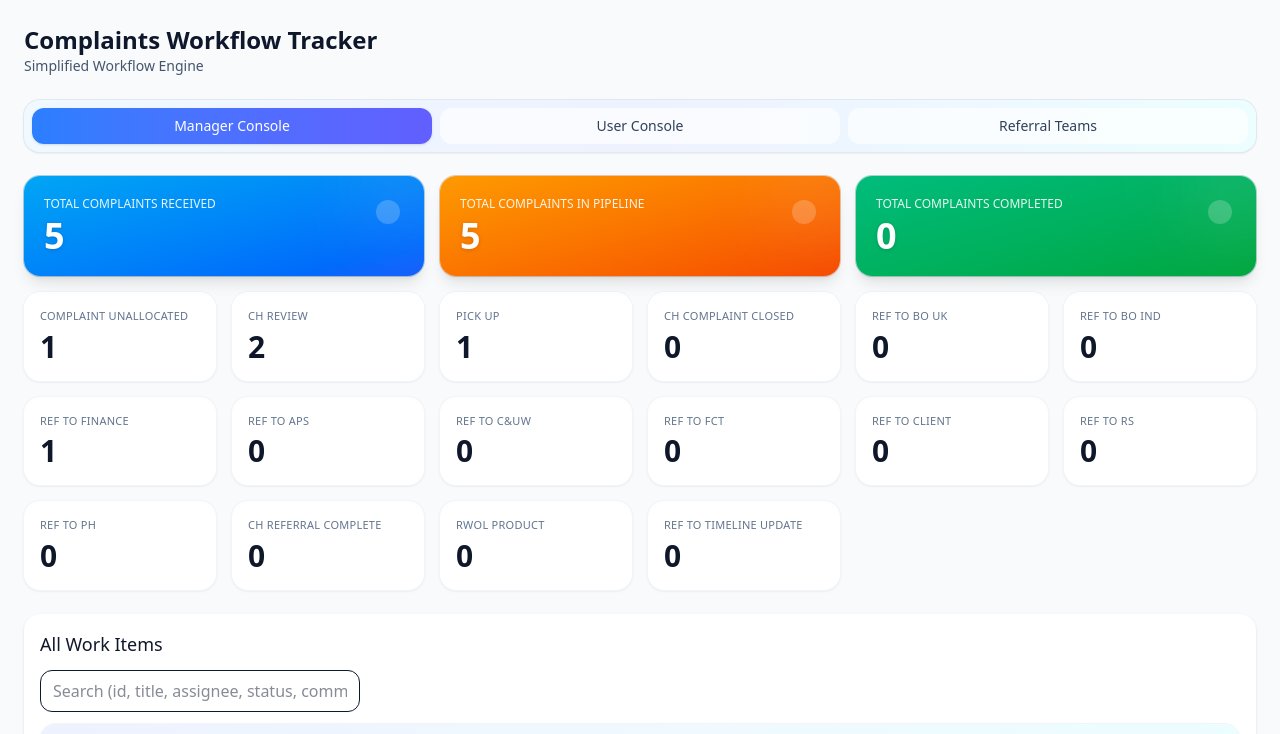
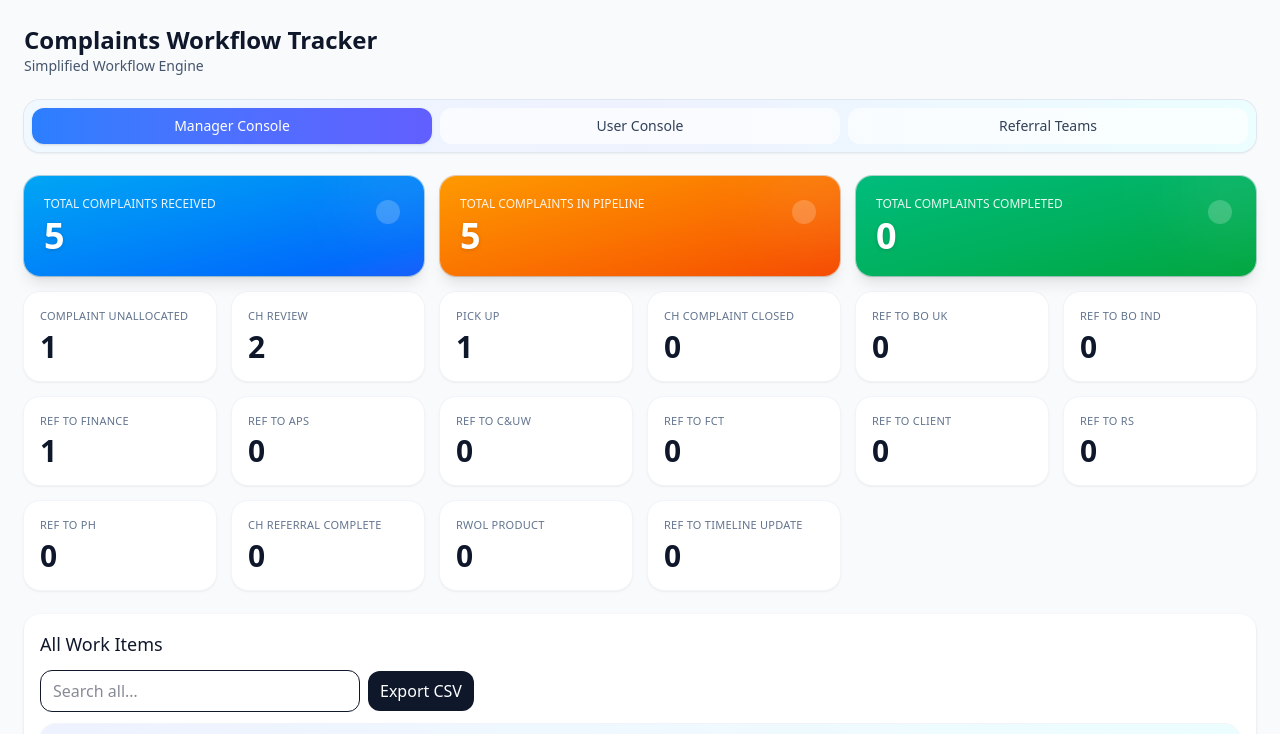
Before and after one commit to Mahiprabhu/workflow-ui, a React (Vite) app: page / in a window 1280 px wide. Shown: the top 734 px of the page. Built offline with nearby package versions, Linux system fonts and the light colour scheme.

Commit message:
csv export feature addition

```diff
--- a/src/App.jsx
+++ b/src/App.jsx
@@ -1,12 +1,4 @@
-import React, { useMemo, useState } from "react";
-
-/**
- * Workflow UI — Step 3 (UI-only) + Enhancements
- * - Comments: full history in a modal ("View all (N)") + add comment
- * - Rollup tiles: modern gradient stat cards
- * - Slightly styled table headers for all consoles
- * - All Step 3 features retained (allocation, refer, close, timing, search)
- */
+import React, { useMemo, useState, useEffect, useRef } from "react";
 
 /* ------------------ Status model ------------------ */
 const STATUSES = [
@@ -197,7 +189,7 @@ async function apiPickUp(item, { currentUser, mahiHaveActive }) {
   }
   const next = "pick_up";
   if (!canTransition(item.status, next)) throw new Error("Invalid transition to Pick up.");
-  return { ...item, assignee: currentUser, status: next, startTime: item.startTime ?? Date.now(), endTime: null };
+  return { ...item, assignee: currentUser, status: next, startTime: item.startTime ?? Date.now(), endTime: null, };
 }
 async function apiMove(item, next) {
   await delay(500 + Math.random() * 400);
@@ -300,14 +292,74 @@ function CommentsCell({ item, onAdd, onViewAll }) {
   );
 }
 
+
+function csvEscape(val) {
+  if (val == null) return "";
+  const s = String(val);
+  return /[,"\n]/.test(s) ? `"${s.replace(/"/g, '""')}"` : s;
+}
+
+function buildManagerCsvRows(items, LABEL, fmtDate, fmt, fmtDuration, totalSpentMs) {
+  const header = [
+    "ID", "Title", "Complaint Received", "Complaint Logged",
+    "Assignee", "Status", "Start", "End", "Total Time Spent (hh:mm:ss)", "Latest Comment"
+  ];
+  const rows = [header];
+
+  for (const it of items) {
+    const latestComment = (it.comments && it.comments.length)
+      ? `${new Date(it.comments[it.comments.length - 1].ts).toLocaleString()} - ${it.comments[it.comments.length - 1].author}: ${it.comments[it.comments.length - 1].text}`
+      : "";
+
+    rows.push([
+      it.id,
+      it.title,
+      fmtDate(it.receivedDate),
+      fmtDate(it.loggedDate),
+      it.assignee ?? "",
+      LABEL[it.status] ?? it.status,
+      fmt(it.startTime),
+      fmt(it.endTime),
+      fmtDuration(totalSpentMs(it)),
+      latestComment
+    ].map(csvEscape));
+  }
+  return rows.map(r => r.join(",")).join("\n");
+}
+
+function triggerDownload(filename, text) {
+  const blob = new Blob([text], { type: "text/csv;charset=utf-8;" });
+  const url = URL.createObjectURL(blob);
+  const a = document.createElement("a");
+  a.href = url;
+  a.download = filename;
+  a.style.display = "none";
+  document.body.appendChild(a);
+  a.click();
+  URL.revokeObjectURL(url);
+  a.remove();
+}
+
 /* ------------------ App ------------------ */
 export default function App() {
   // searches
   const [managerQuery, setManagerQuery] = useState("");
   const [userQuery, setUserQuery] = useState("");
   const [refQuery, setRefQuery] = useState("");
+  const managerSearchRef = useRef(null);
+  const userSearchRef = useRef(null);
+  const refSearchRef = useRef(null);
 
-  const [items, setItems] = useState(initialItems);
+
+  const [items, setItems] = useState(() => {
+    try {
+      const saved = localStorage.getItem("wf_items_v1");
+      return saved ? JSON.parse(saved) : initialItems;
+    } catch {
+      return initialItems;
+    }
+  });
+
   const [tab, setTab] = useState("manager");
   const [allocSelect, setAllocSelect] = useState({});
   const [referSelect, setReferSelect] = useState({});
@@ -345,14 +397,14 @@ React.useEffect(() => {
 
   const managerItems = useMemo(() => items.filter((i) => matchesFilter(i, managerQuery)), [items, managerQuery]);
 
-  const rawmahirItems = useMemo(
+  const rawYourItems = useMemo(
     () => items.filter((i) => i.assignee === currentUser || (i.assignee === null && i.status === "complaint_unallocated")),
     [items]
   );
-  const mahirItems = useMemo(() => rawmahirItems.filter((i) => matchesFilter(i, userQuery)), [rawmahirItems, userQuery]);
+  const yourItems = useMemo(() => rawYourItems.filter(i => matchesFilter(i, userQuery)),[rawYourItems, userQuery]);
 
   const rawRefItems = useMemo(() => items.filter((i) => i.status.startsWith("ref_to_")), [items]);
-  const referralItems = useMemo(() => rawRefItems.filter((i) => matchesFilter(i, refQuery)), [rawRefItems, refQuery]);
+  const referralItems = useMemo(() => rawRefItems.filter(i => matchesFilter(i, refQuery)), [rawRefItems, refQuery]);
 
   const mahiHaveActive = useMemo(
     () => items.some((i) => i.assignee === currentUser && i.status === "pick_up"),
@@ -523,15 +575,38 @@ React.useEffect(() => {
             {/* Grid */}
             <div className="md:col-span-6 mt-2 rounded-2xl bg-white p-4 shadow">
               <h2 className="mb-3 text-lg font-medium">All Work Items</h2>
-              <div className="mb-3">
+              <div className="mb-3 flex flex-wrap gap-2 items-center">
                 <input
+                  ref={managerSearchRef}
                   type="text"
-                  className="w-full rounded-xl border px-3 py-2 md:w-80"
-                  placeholder="Search (id, title, assignee, status, comments)…  Use * as wildcard"
+                  className="border rounded-xl px-3 py-2 w-full md:w-80"
+                  placeholder="Search all…"
                   value={managerQuery}
                   onChange={(e) => setManagerQuery(e.target.value)}
                 />
+                <button
+                  type="button"
+                  className="rounded-xl px-3 py-2 bg-slate-900 text-white hover:opacity-90"
+                  onClick={() => {
+                    const csv = buildManagerCsvRows(managerItems, LABEL, fmtDate, fmt, fmtDuration, totalSpentMs);
+                    triggerDownload(`complaints-manager-${new Date().toISOString().slice(0,10)}.csv`, csv);
+                  }}
+                  title="Export current (filtered) rows to CSV"
+                >
+                  Export CSV
+                </button>
               </div>
+
+              {/* <div className="mb-3">
+                <input
+                  ref={managerSearchRef}
+                  type="text"
+                  className="w-full rounded-xl border px-3 py-2 md:w-80"
+                  placeholder="Search all…"
+                  value={managerQuery}
+                  onChange={(e) => setManagerQuery(e.target.value)}
+                />
+              </div> */}
 
               <div className="overflow-auto rounded-2xl ring-1 ring-slate-100 hover:ring-slate-200 transition">
                 <table className="min-w-full text-sm">
@@ -616,7 +691,7 @@ React.useEffect(() => {
           <section className="grid gap-4">
             <div className="flex items-center justify-between rounded-2xl bg-white p-4 shadow">
               <div>
-                <h2 className="text-lg font-medium">mahir Queue</h2>
+                <h2 className="text-lg font-medium">Mahi's Queue</h2>
                 <p className="text-sm text-slate-500">
                   Signed in as <span className="font-medium">mahi</span>
                 </p>
@@ -631,9 +706,10 @@ React.useEffect(() => {
             <div className="rounded-2xl bg-white p-4 shadow">
               <div className="mb-3">
                 <input
+                  ref={userSearchRef}
                   type="text"
                   className="w-full rounded-xl border px-3 py-2 md:w-80"
-                  placeholder="Search mahir queue…  Use * as wildcard"
+                  placeholder="Search your items…"
                   value={userQuery}
                   onChange={(e) => setUserQuery(e.target.value)}
                 />
@@ -657,7 +733,7 @@ React.useEffect(() => {
                     </tr>
                   </thead>
                   <tbody>
-                    {mahirItems.map((it) => (
+                    {yourItems.map((it) => (
                       <tr key={it.id} className="align-top border-t border-slate-100">
                         <td className="py-2 pr-4 font-mono">{it.id}</td>
                         <td className="py-2 pr-4">{it.title}</td>
@@ -775,9 +851,10 @@ React.useEffect(() => {
 
               <div className="mb-3">
                 <input
+                  ref={refSearchRef}
                   type="text"
                   className="w-full rounded-xl border px-3 py-2 md:w-80"
-                  placeholder="Search referrals…  Use * as wildcard"
+                  placeholder="Search referral items…"
                   value={refQuery}
                   onChange={(e) => setRefQuery(e.target.value)}
                 />
```
